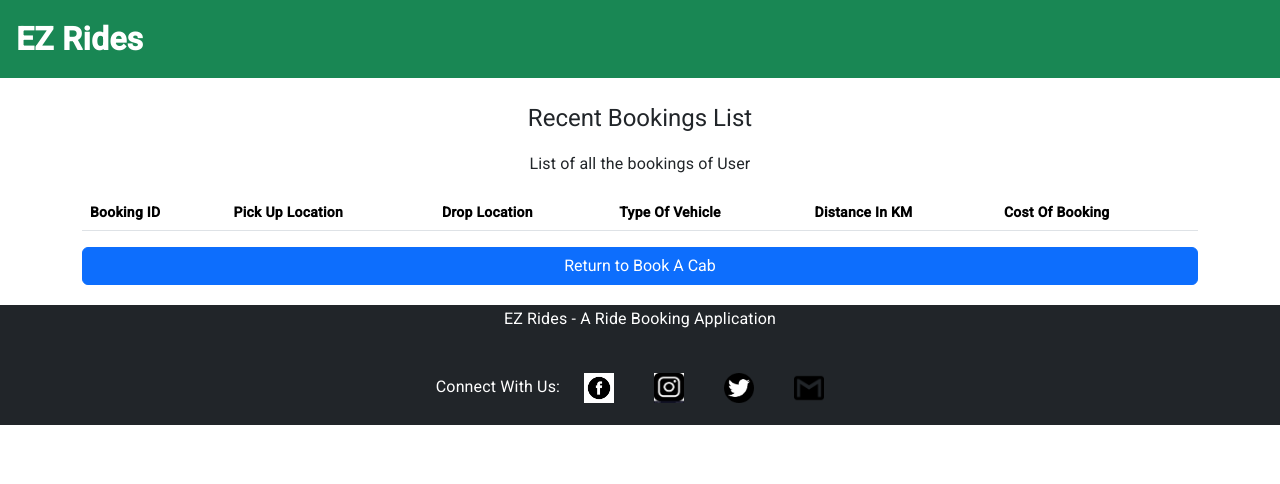
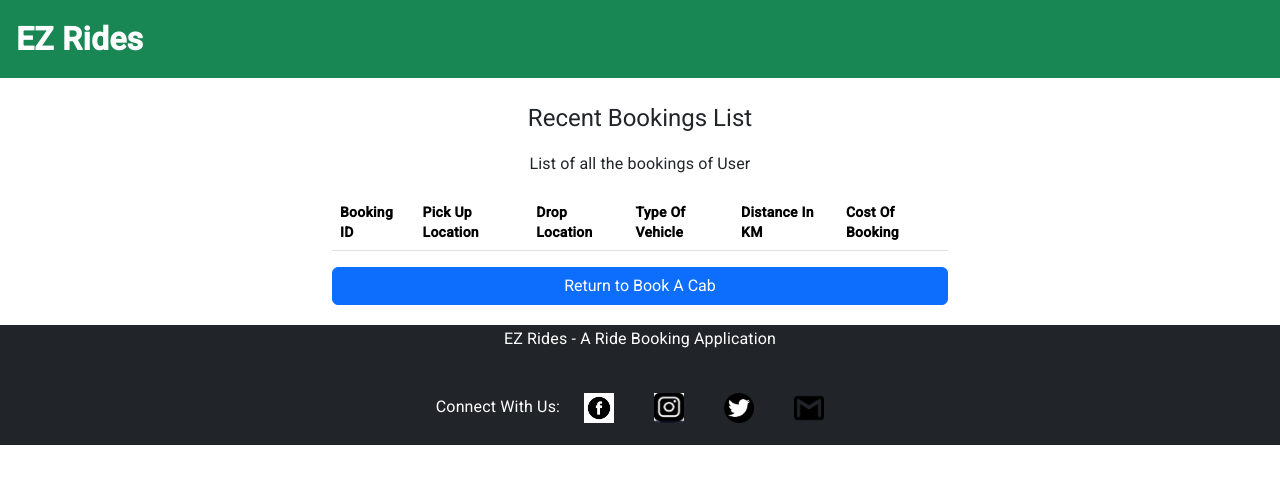
Before and after one commit to ashimaakash03/ride-booking-application, an Angular app in the folder ride-booking-application-frontend/: page /history in a window 1280 px wide. Shown: the top 484 px of the page. Built offline with nearby package versions, Linux system fonts and the light colour scheme.

Commit message:
resized and aligned all forms & tables

```diff
--- a/ride-booking-application-frontend/src/app/components/booking-history/booking-history.component.html
+++ b/ride-booking-application-frontend/src/app/components/booking-history/booking-history.component.html
@@ -2,7 +2,7 @@
 	<h1> Recent Bookings List </h1>
 	<h3> List of all the bookings of User</h3>
 </div>
-<div class="container">
+<div class="container col-lg-6">
 	<table class="table table-striped">
 		<thead>
 		<tr>
--- a/ride-booking-application-frontend/src/app/components/bookings/bookings.component.html
+++ b/ride-booking-application-frontend/src/app/components/bookings/bookings.component.html
@@ -2,7 +2,7 @@
 	<h1> Booking Form </h1>
 	<h3> Book a cab within minutes, anytime of the day</h3>
 </div>
-<div class="container">
+<div class="container col-lg-6">
 	<div class="form mt-lg-5">
 		<form [formGroup]="bookingForm" class="needs-validation" novalidate>
 			<div class="mt-lg-3 mb-lg-3">
--- a/ride-booking-application-frontend/src/app/components/login/login.component.html
+++ b/ride-booking-application-frontend/src/app/components/login/login.component.html
@@ -2,7 +2,7 @@
 	<h1> Login Form </h1>
 	<h3> Login to book a ride </h3>
 </div>
-<div class="container">
+<div class="container col-lg-6">
 	<div class="form mt-lg-5">
 		<form [formGroup]="loginForm" class="needs-validation" novalidate>
 			<div class="mt-lg-3 mb-lg-3">
--- a/ride-booking-application-frontend/src/app/components/registration/registration.component.html
+++ b/ride-booking-application-frontend/src/app/components/registration/registration.component.html
@@ -2,7 +2,7 @@
 	<h1> Registration Form </h1>
 	<h3> Register Once, Avail Cabs Anytime</h3>
 </div>
-<div class="container">
+<div class="container col-lg-6">
 	<div class="form mt-lg-5">
 		<form (ngSubmit)="registerUser()" [formGroup]="registrationForm" class="needs-validation" novalidate>
 			<div class="mt-lg-3 mb-lg-3">
--- a/ride-booking-application-frontend/src/app/components/registration/registration.component.ts
+++ b/ride-booking-application-frontend/src/app/components/registration/registration.component.ts
@@ -1,7 +1,5 @@
 import {Component, OnInit} from '@angular/core';
 import {FormBuilder, FormGroup, Validators} from "@angular/forms";
-import {HttpClient} from "@angular/common/http";
-import {Router} from "@angular/router";
 
 @Component({
 	selector: 'app-registration',
@@ -12,7 +10,7 @@ export class RegistrationComponent implements OnInit {
 
 	registrationForm: FormGroup;
 
-	constructor(private formBuilder: FormBuilder, private httpClient: HttpClient, private router: Router) {
+	constructor(private formBuilder: FormBuilder) {
 		this.registrationForm = this.formBuilder.group({
 			fullname: ['', [Validators.required]],
 			contact: ['', [Validators.required, Validators.pattern]],
```
